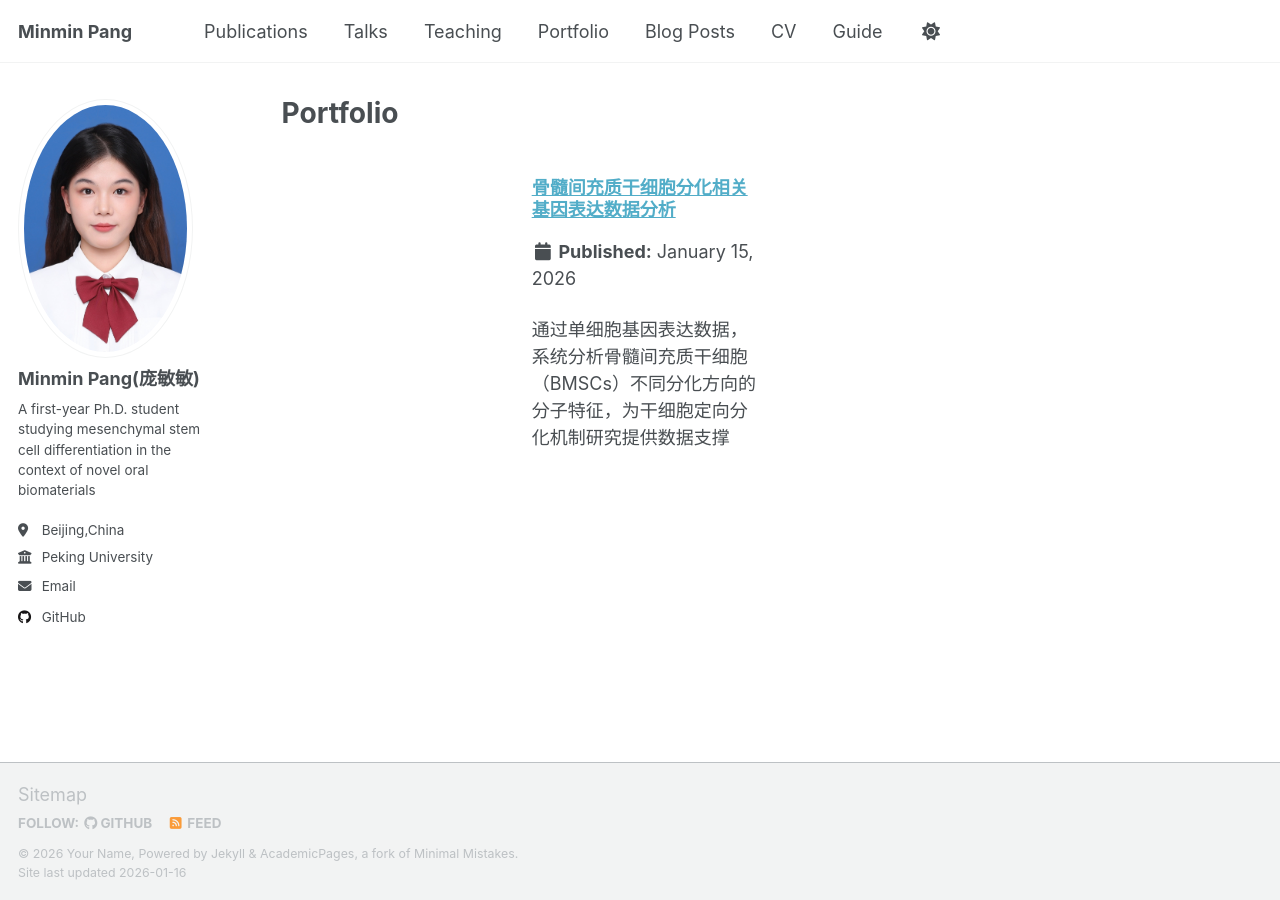
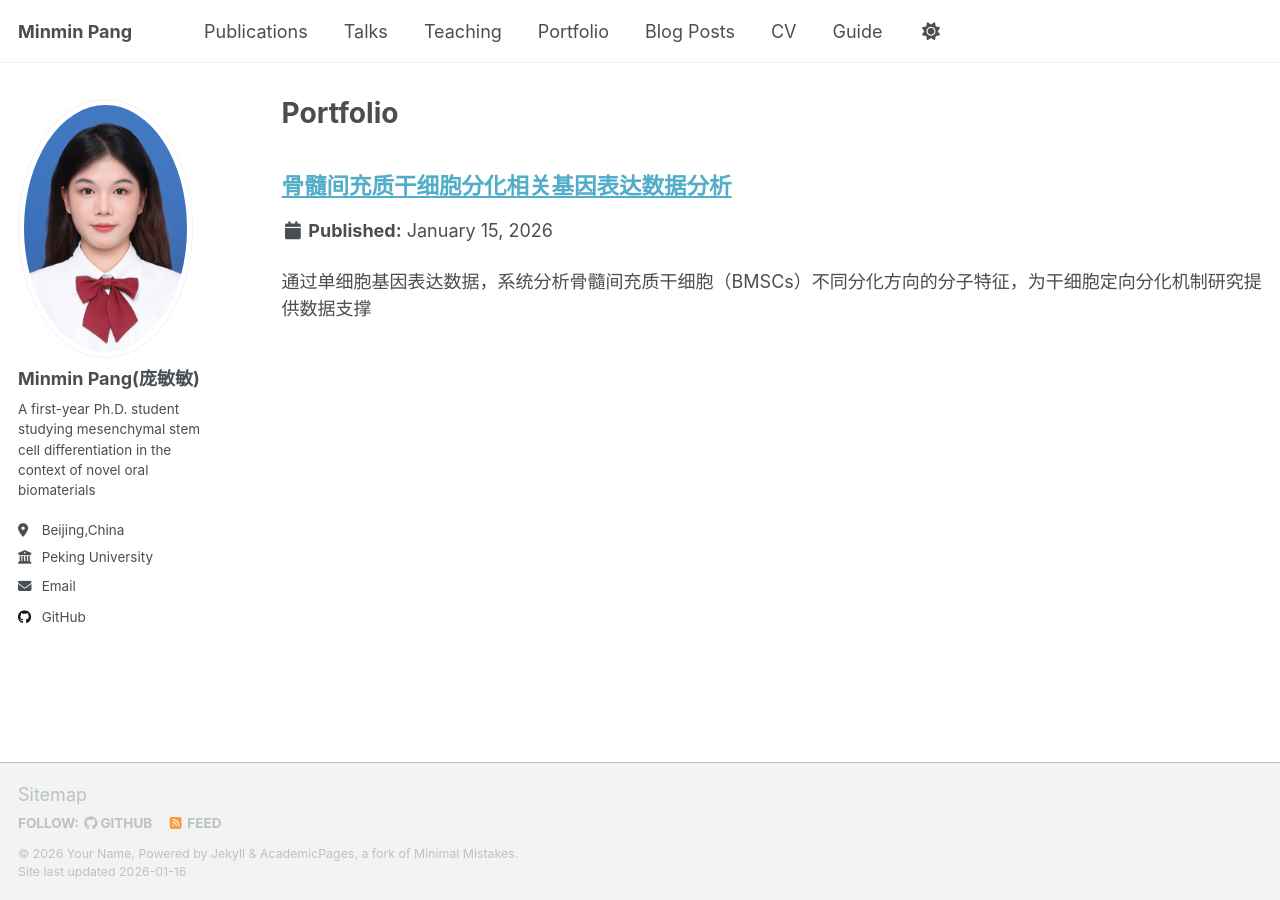
Before and after one commit to pangminmin/pangminmin.github.io, a Jekyll site: the page built from _pages/portfolio.html, in a window 1280 px wide. Built offline with Jekyll 4.4.1, drawn with Linux system fonts in a browser that asks for light colours; a script that is not in the unit is left out.

Commit message:
Update portfolio.html

```diff
--- a/_pages/portfolio.html
+++ b/_pages/portfolio.html
@@ -9,5 +9,5 @@ author_profile: true
 
 
 {% for post in site.portfolio %}
-  {% include archive-single.html post=post type="grid" %}
+  {% include archive-single.html %}
 {% endfor %}
```
